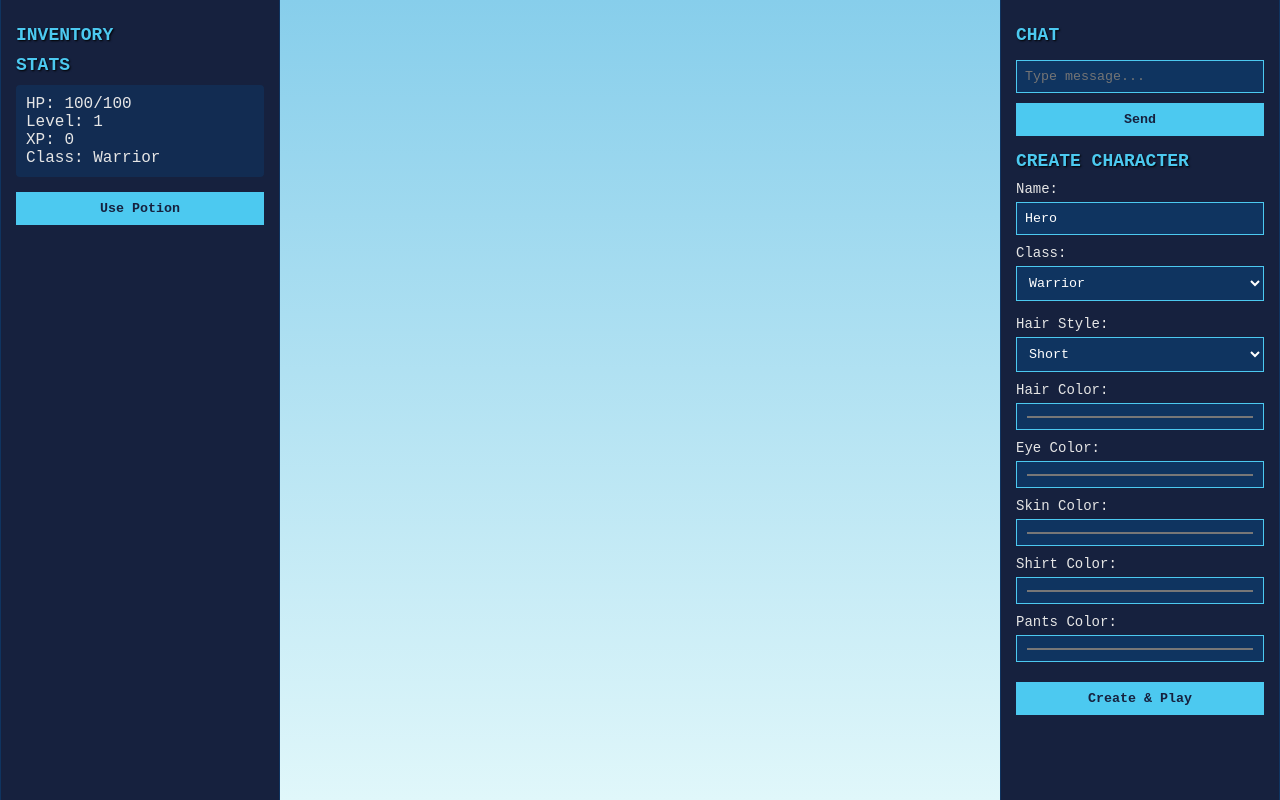
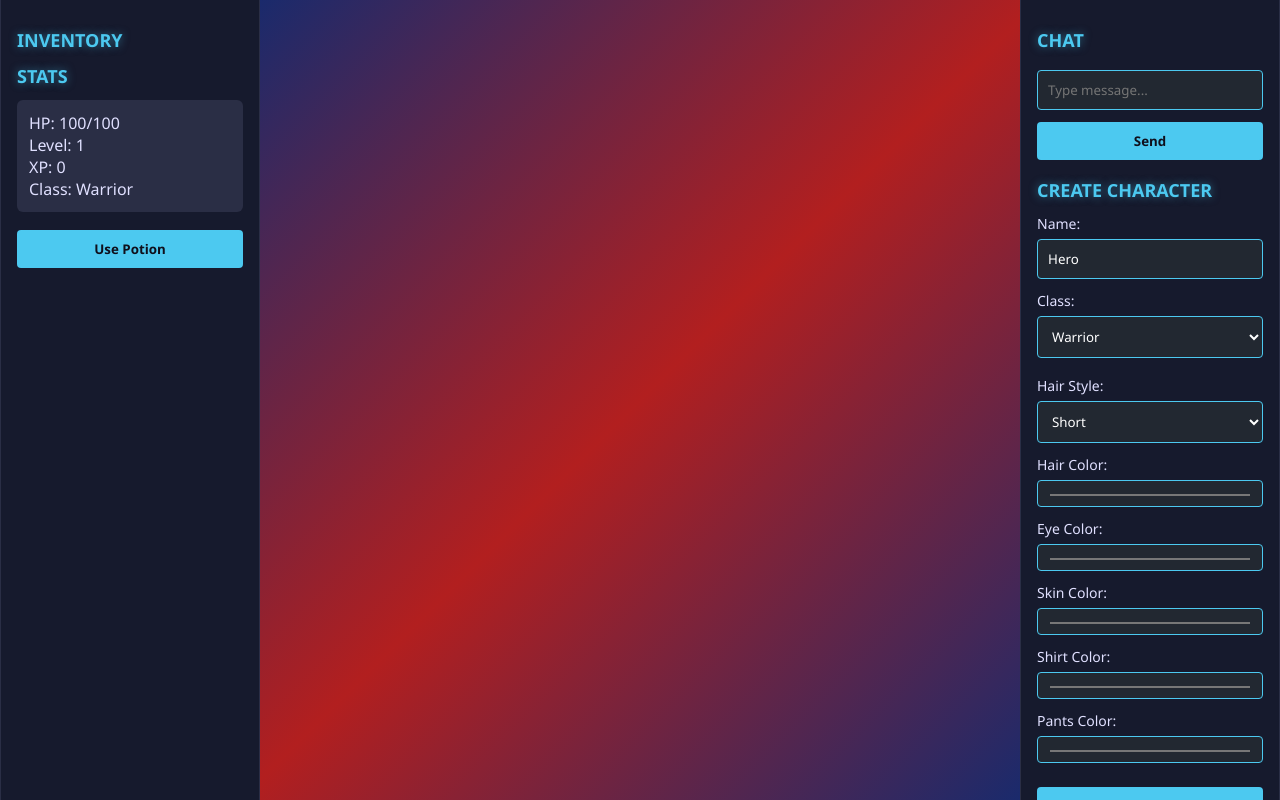
Before and after one commit to fixi1/HexeriaMMO, a website: page public/index.html in a window 1280 px wide. Drawn offline with Linux system fonts and the light colour scheme.

Commit message:
Update style.css

```diff
--- a/public/style.css
+++ b/public/style.css
@@ -1,17 +1,17 @@
 :root {
-  --bg-dark: #1a1a2e;
-  --panel-bg: #16213e;
-  --accent: #0f3460;
-  --text: #e6e6e6;
-  --danger: #e94560;
-  --success: #00b74a;
+  --bg-dark: #0f0f1b;
+  --panel-bg: #161a2d;
+  --accent: #2a2e45;
+  --text: #e0e0ff;
+  --primary: #4cc9f0;
+  --danger: #ff6b6b;
 }
 
 * {
   margin: 0;
   padding: 0;
   box-sizing: border-box;
-  font-family: 'Courier New', monospace;
+  font-family: 'Segoe UI', Tahoma, Geneva, Verdana, sans-serif;
 }
 
 body {
@@ -23,111 +23,112 @@ body {
 }
 
 #left-panel, #right-panel {
-  width: 280px;
+  width: 260px;
   background: var(--panel-bg);
-  padding: 15px;
+  padding: 16px;
   overflow-y: auto;
-  border-right: 1px solid #0f3460;
-  border-left: 1px solid #0f3460;
+  border-left: 1px solid #2a2e45;
+  border-right: 1px solid #2a2e45;
 }
 
 #game-area {
   flex: 1;
   position: relative;
-  background: linear-gradient(to bottom, #87CEEB, #E0F7FA);
+  background: linear-gradient(135deg, #1a2a6c, #b21f1f, #1a2a6c);
   overflow: hidden;
 }
 
-h2, h3 {
-  margin: 10px 0;
+h2 {
+  margin: 12px 0;
   font-size: 18px;
-  color: #4cc9f0;
-  text-shadow: 1px 1px 2px black;
+  color: var(--primary);
+  text-shadow: 0 0 8px rgba(76, 201, 240, 0.5);
 }
 
-/* Pixel Art Character */
 .player {
   position: absolute;
   width: 32px;
   height: 32px;
+  border-radius: 4px;
+  display: flex;
+  align-items: center;
+  justify-content: center;
+  font-size: 10px;
+  font-weight: bold;
+  text-shadow: 1px 1px 2px black;
   image-rendering: pixelated;
-  image-rendering: -moz-crisp-edges;
-  image-rendering: crisp-edges;
-}
-
-.player-canvas {
-  width: 100%;
-  height: 100%;
 }
 
 .inventory-item {
-  padding: 8px;
-  margin: 5px 0;
-  background: rgba(15, 52, 96, 0.5);
-  border-radius: 4px;
+  padding: 10px;
+  margin: 6px 0;
+  background: var(--accent);
+  border-radius: 6px;
   cursor: pointer;
   transition: all 0.2s;
   border: 1px solid transparent;
 }
 
 .inventory-item:hover {
-  background: rgba(76, 201, 240, 0.3);
-  border-color: #4cc9f0;
+  border-color: var(--primary);
+  background: rgba(76, 201, 240, 0.1);
 }
 
 .inventory-item.equipped {
   border-color: gold;
-  background: rgba(255, 215, 0, 0.2);
+  background: rgba(255, 215, 0, 0.15);
 }
 
 .chat-message {
-  padding: 6px;
-  margin: 4px 0;
-  background: rgba(15, 52, 96, 0.6);
-  border-radius: 4px;
+  padding: 8px;
+  margin: 6px 0;
+  background: var(--accent);
+  border-radius: 6px;
   font-size: 14px;
 }
 
 input, select, button {
   width: 100%;
-  padding: 8px;
-  margin: 5px 0;
-  background: var(--accent);
-  border: 1px solid #4cc9f0;
+  padding: 10px;
+  margin: 6px 0;
+  background: #222831;
+  border: 1px solid var(--primary);
   color: white;
-  font-family: 'Courier New', monospace;
+  border-radius: 4px;
 }
 
 button {
-  background: #4cc9f0;
-  color: #16213e;
+  background: var(--primary);
+  color: #0f0f1b;
   font-weight: bold;
   cursor: pointer;
-  transition: background 0.2s;
+  transition: all 0.2s;
+  border: none;
 }
 
 button:hover {
-  background: #4361ee;
+  background: #3a86ff;
+  transform: translateY(-2px);
 }
 
 #chat-input {
-  background: var(--accent);
+  background: #222831;
   color: white;
 }
 
 #stats {
-  background: rgba(15, 52, 96, 0.6);
-  padding: 10px;
-  border-radius: 4px;
-  margin: 10px 0;
+  background: var(--accent);
+  padding: 12px;
+  border-radius: 6px;
+  margin: 12px 0;
 }
 
 .customizer-group {
-  margin: 10px 0;
+  margin: 12px 0;
 }
 
 .customizer-group label {
   display: block;
-  margin: 5px 0;
+  margin: 6px 0;
   font-size: 14px;
 }
```
